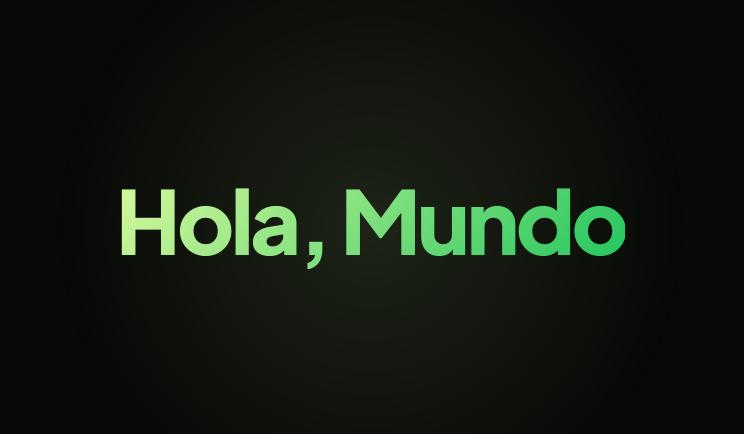
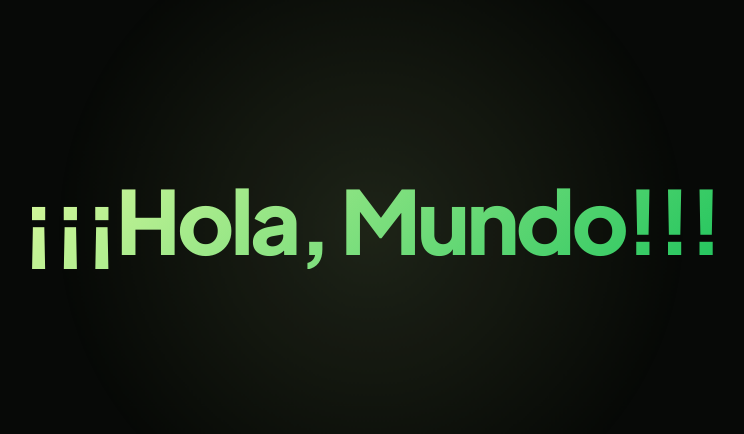
Before and after one commit to azulat/ics-cicd, a website: page index.html in a window 1280 px wide. Shown: the part 172-606 px from the top of the page, without its empty margins (269-1013 px from the left). Drawn offline with Linux system fonts and the light colour scheme.

Commit message:
git switch dev!

```diff
--- a/index.html
+++ b/index.html
@@ -145,7 +145,7 @@
     <div class="ambient-glow" id="glow-orb"></div>
     <main id="app-container">
         <div class="container">
-            <h1 id="main-title">Hola, Mundo</h1>
+            <h1 id="main-title">¡¡¡Hola, Mundo!!!</h1>
         </div>
     </main>
 </body>
```
